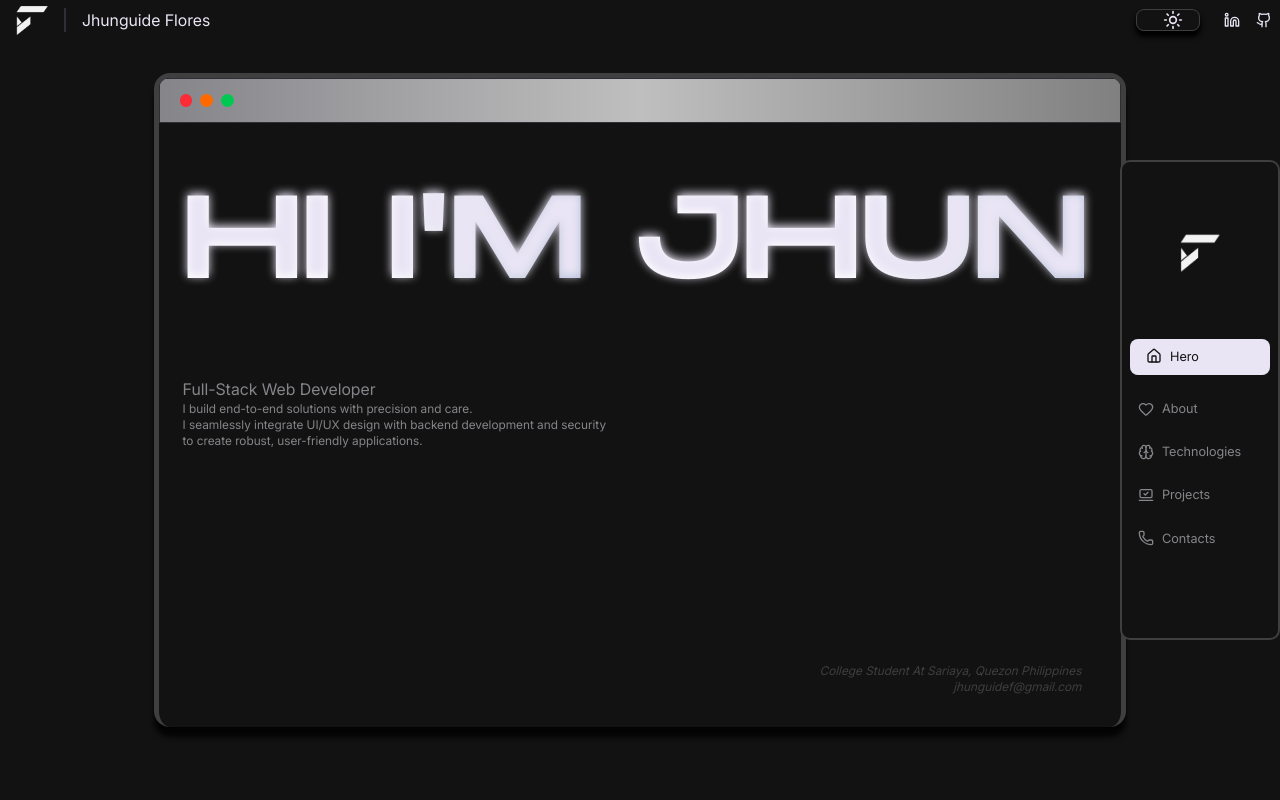
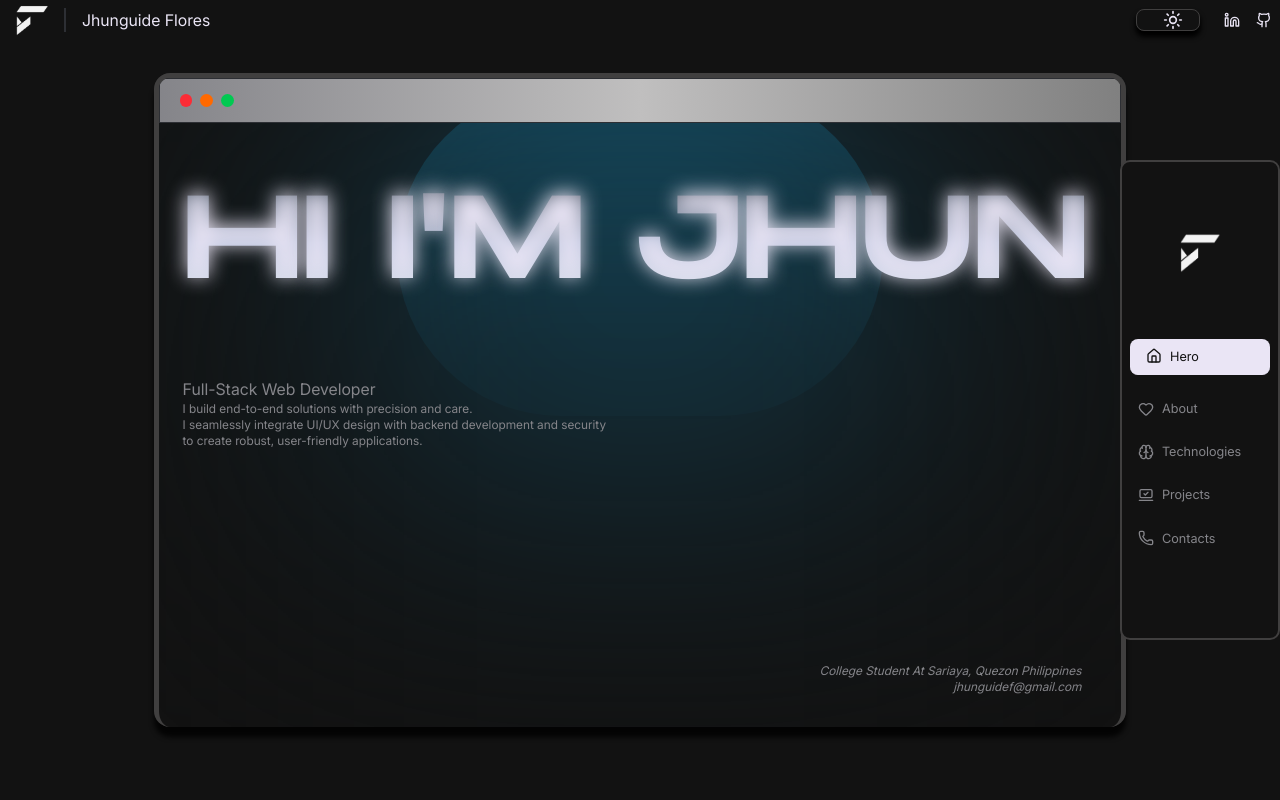
Before and after one commit to yhvn-dev/yhun-portfolio, a React (Vite) app in the folder frontend/: page / in a window 1280 px wide. Shown: the top 800 px of the page. Built offline with nearby package versions, Linux system fonts and the light colour scheme; no server answers.

Commit message:
Add Gradient Backdrop on hero

```diff
--- a/frontend/src/App.css
+++ b/frontend/src/App.css
@@ -191,11 +191,11 @@ body::-webkit-scrollbar-thumb{
 
 .hook-txt{
       font-family:"Monument Text";
-      background: linear-gradient(90deg, white, white,var(--white-blple));
+      background: linear-gradient(0deg, white, var(--white-blple),var(--moon-phases-a));
       -webkit-background-clip: text;
       -webkit-text-fill-color: transparent;
       background-clip: text;
-      text-shadow: 0px -2px 10px var(--main-white);
+      text-shadow: 0px -2px 20px var(--main-white);
 }
 
 .hook-txt-2 {
--- a/frontend/src/components/Hero/hero.jsx
+++ b/frontend/src/components/Hero/hero.jsx
@@ -1,4 +1,3 @@
-import { useEffect,useRef, useState } from "react";
 import Header from "../Header/header";
 import Sidebar from "../Sidebar/sidebar";
 import {motion} from "framer-motion"
@@ -27,7 +26,7 @@ function Hero() {
             <Sidebar></Sidebar>
 
             {/* HERO BACKDROP */}
-            <div className="bd bd_main_wrapper">
+            <div className="bd bd_main_wrapper bg-red-400`">
 
                 <motion.div
                     variants={lightVariant}
@@ -36,8 +35,7 @@ function Hero() {
                     transition={{ duration: 2,
                     ease: "easeInOut",
                     times: [0,  1],  }}
-                    className="bd_light">
-
+                    className="bd_light bg-amber-400">
 
                 </motion.div>
 
@@ -63,7 +61,7 @@ function Hero() {
 
                 </div>
 
-                <div className="text_content_main_frame">
+                <div className="text_content_main_frame bg-purple-600" >
 
 
                     <div className="hero_grid hook_frame">
@@ -76,7 +74,7 @@ function Hero() {
 
 
 
-                    <div className="hero_grid text_frame">
+                    <div className="hero_grid text_frame ">
                         <div className="bento_text role">
                             <span id="role_text">Fullstack Web Developer</span>
                             <p id="selling_prop_text_1">
--- a/frontend/src/pages/Home/Sections/hero.jsx
+++ b/frontend/src/pages/Home/Sections/hero.jsx
@@ -1,53 +1,46 @@
 import { FadeInWhenVisible } from "../../../hooks/animations";
-import {motion} from "framer-motion"
-
+import { motion } from "framer-motion";
 
 const lightVariant = {
-    hidden:{opacity:0, y:0 },
-    visible:{opacity:1, y:0},
-    transition:{duration:2, ease:"ease in out"}
-}
+  hidden: { opacity: 0, y: 0 },
+  visible: { opacity: 1, y: 0 },
+  transition: { duration: 2, ease: "ease in out" },
+};
 
 const parentVariant = {
   hidden: { opacity: 0, y: 50 },
   visible: { opacity: 1, y: 0 },
 };
 
-
-
 function Hero() {
   return (
     <>
-
       <section className="sections w-full col-start-1 col-end-1 row-start-1 row-end-2 border-none">
-        <div className="sections col-start-1 col-end-4 row-start-1 row-end-4 border-none">
+        <div className="sections col-start-1 col-end-4 row-start-1 row-end-4 border-none ">
 
           {/* HERO BACKDROP */}
-          <div className="bd bd_main_wrapper">
+          <div className="relative flex flex-col items-center justify-start
+            col-start-1 col-span-full md:col-start-2 md:col-end-2 row-start-2 row-end-3
+            center  h-full w-full rounded-2xl overflow-hidden">
 
-              <motion.div
-                  variants={lightVariant}
-                  initial={{opacity: 0, y:50}}
-                  animate="visible"
-                  transition={{ duration: 2,
-                  ease: "easeInOut",
-                  times: [0,  1],  }}
-                  className="bd_light">
-
-
-              </motion.div>
+            <div className="absolute top-4 bg-[var(--moon-phases-c)] rounded-full w-1/2 h-1/2">
 
             </div>
 
-          <main className="hero-main-box flex flex-col items-center justify-start
+          </div>
+
+          <main className="
+            hero-main-box flex flex-col items-center justify-start
             col-start-1 col-span-full md:col-start-2 md:col-end-2 row-start-2 row-end-3
-            center bg-[var(--metal-dark5)] border-r-5 border-l-5 border-t-5
+            center border-r-5 border-l-5 border-t-5
             border-[var(--metal-dark2)] shadow-[0px_10px_5px_0px_rgba(0,0,0,0.8)]
-            h-full w-full rounded-2xl overflow-hidden"
-          >
+            h-full w-full rounded-2xl overflow-hidden  backdrop-blur-[150px] bg-transparent
 
-            {/* Header */}
-            <div className="box-header w-full h-[3rem] border-[1px] border-[var(--dark-variant)]
+
+
+          ">
+
+            <header className="box-header w-full h-[3rem] border-[1px] border-[var(--dark-variant)]
               flex justify-center items-center"
             >
               <ul className="flex items-center justify-start w-full h-full px-4 rounded-[10px]">
@@ -55,11 +48,9 @@ function Hero() {
                 <div className="circ w-[0.8rem] h-[0.8rem] rounded-full bg-orange-500 mx-1"></div>
                 <div className="circ w-[0.8rem] h-[0.8rem] rounded-full bg-green-500 mx-1"></div>
               </ul>
-            </div>
+            </header>
 
-            {/* HERO CONTENT */}
             <div className="flex flex-col items-center justify-start h-full w-full">
-
               <div className="w-full flex-col flex items-start justify-start h-full px-4 py-8 ">
 
                 <FadeInWhenVisible delay={0.1}>
@@ -73,10 +64,7 @@ function Hero() {
                   </div>
                 </FadeInWhenVisible>
 
-
-
                 <FadeInWhenVisible delay={0.4}>
-
                   <p className="text-start w-full text-[var(--metal-dark4)] mx-2 text-[clamp(1rem, 1vw, 1rem)]">
                     Full-Stack Web Developer
                   </p>
@@ -90,22 +78,16 @@ function Hero() {
               </div>
 
               <div className="w-full ">
-
                 <FadeInWhenVisible delay={0.55} className="flex flex-col items-end justify-end w-full h-full p-4">
                   <ul className="flex flex-col items-end justify-end w-full h-full  p-4">
-                        <i className="text-[var(--metal-dark2)] text-xs mx-2">College Student At Sariaya, Quezon Philippines</i>
-                        <i className="text-[var(--metal-dark2)] text-xs mx-2">jhunguidef@gmail.com</i>
+                    <i className="text-[var(--metal-dark4)] text-xs mx-2">College Student At Sariaya, Quezon Philippines</i>
+                    <i className="text-[var(--metal-dark4)] text-xs mx-2">jhunguidef@gmail.com</i>
                   </ul>
                 </FadeInWhenVisible>
-
               </div>
-
-
 
             </div>
           </main>
-
-
         </div>
       </section>
     </>
--- a/frontend/src/pages/Home/home.css
+++ b/frontend/src/pages/Home/home.css
@@ -98,14 +98,6 @@
 
 }
 
-@font-face {
-  font-family: "Mokoto";
-  src: url("../../assets/Fonts/Mokoto_Demo.ttf");
-}
-@font-face {
-  font-family: "DM Sans";
-  src: url("../../assets/Fonts/DMSans-Regular.ttf");
-}
 
 
 @keyframes scroll-stats {
@@ -158,3 +150,29 @@
 .description::-webkit-scrollbar{
   @apply bg-[var(--metal-dark5)]
 }
+
+
+
+
+
+  .bd_light{
+        grid-area: 1/ 3 /6  /9;
+        border-radius: 50%;
+        background:linear-gradient(to top,var(--color-jk-dark),var(--color-dark-blue),var(--moon-phases-c));
+
+      }
+
+.bento_text.hook #hook_text {
+        font-family: "Monument Text";
+        color: transparent;
+        background: linear-gradient(to top, var(--white-blple--),var(--white-blple--), whitesmoke,white);
+        -webkit-background-clip: text;
+        background-clip: text;
+
+        text-shadow: 0px -3px 10px rgba(255, 255, 255, 0.5);
+        cursor: pointer;
+        width: 100%;
+
+        font-size: clamp(4rem, 8vw, 11rem);
+        transition: background-color 1s ease;
+    }
```
Lines whose indentation alone changed are shown as unchanged.
